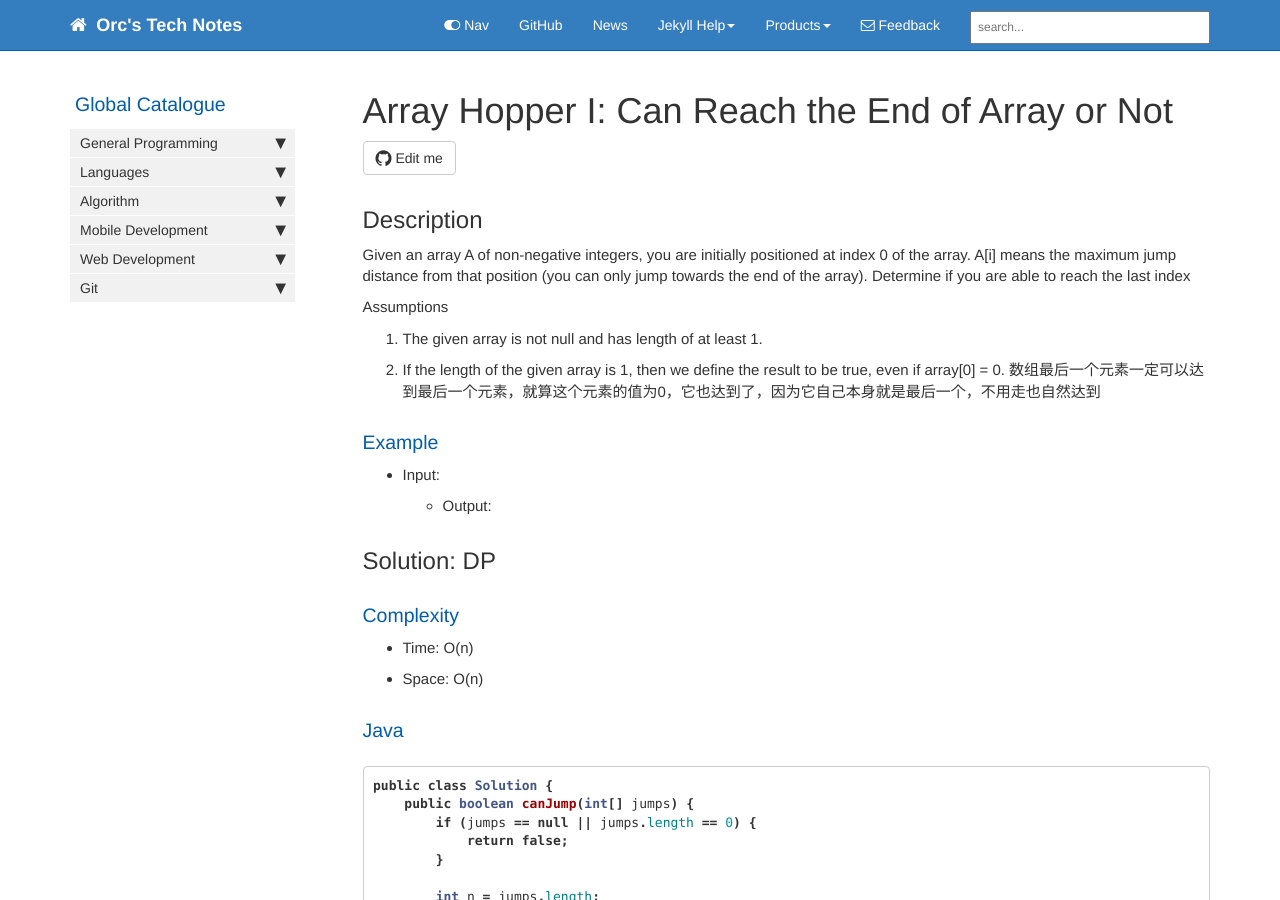
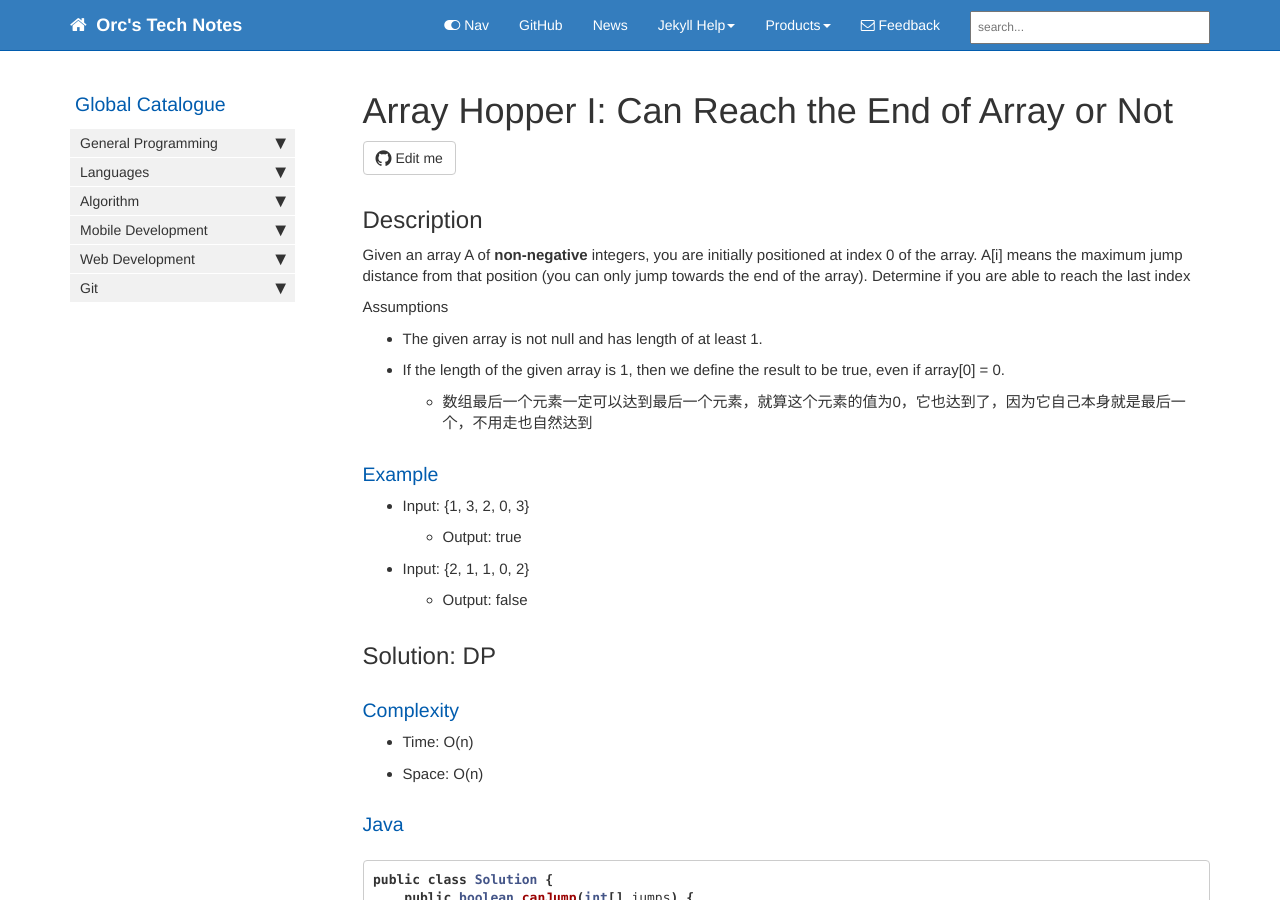
Before and after one commit to HungryOrc/hungryorc.github.io, a Jekyll site: the page built from pages/algorithm/algorithm_arrayHopperI_canReachEndOfArrayOrNot.md, in a window 1280 px wide and 900 px high. Built offline with Jekyll 4.4.1, drawn with Linux system fonts in a browser that asks for light colours; nearby versions of some CDN libraries; comment, search, counter and statistics services are not loaded.

Commit message:
Update algorithm_arrayHopperI_canReachEndOfArrayOrNot.md

```diff
--- a/pages/algorithm/algorithm_arrayHopperI_canReachEndOfArrayOrNot.md
+++ b/pages/algorithm/algorithm_arrayHopperI_canReachEndOfArrayOrNot.md
@@ -10,18 +10,20 @@ toc: false
 ---
 
 ## Description
-Given an array A of non-negative integers, you are initially positioned at index 0 of the array.
+Given an array A of **non-negative** integers, you are initially positioned at index 0 of the array.
 A[i] means the maximum jump distance from that position (you can only jump towards the end of the array).
 Determine if you are able to reach the last index
 
 Assumptions
-1. The given array is not null and has length of at least 1.
-2. If the length of the given array is 1, then we define the result to be true, even if array[0] = 0.
-   数组最后一个元素一定可以达到最后一个元素，就算这个元素的值为0，它也达到了，因为它自己本身就是最后一个，不用走也自然达到
+* The given array is not null and has length of at least 1.
+* If the length of the given array is 1, then we define the result to be true, even if array[0] = 0.
+  * 数组最后一个元素一定可以达到最后一个元素，就算这个元素的值为0，它也达到了，因为它自己本身就是最后一个，不用走也自然达到
 
 ### Example
-* Input:
-  * Output:
+* Input: {1, 3, 2, 0, 3}
+  * Output: true
+* Input: {2, 1, 1, 0, 2}
+  * Output: false
 
 ## Solution: DP
 
```
